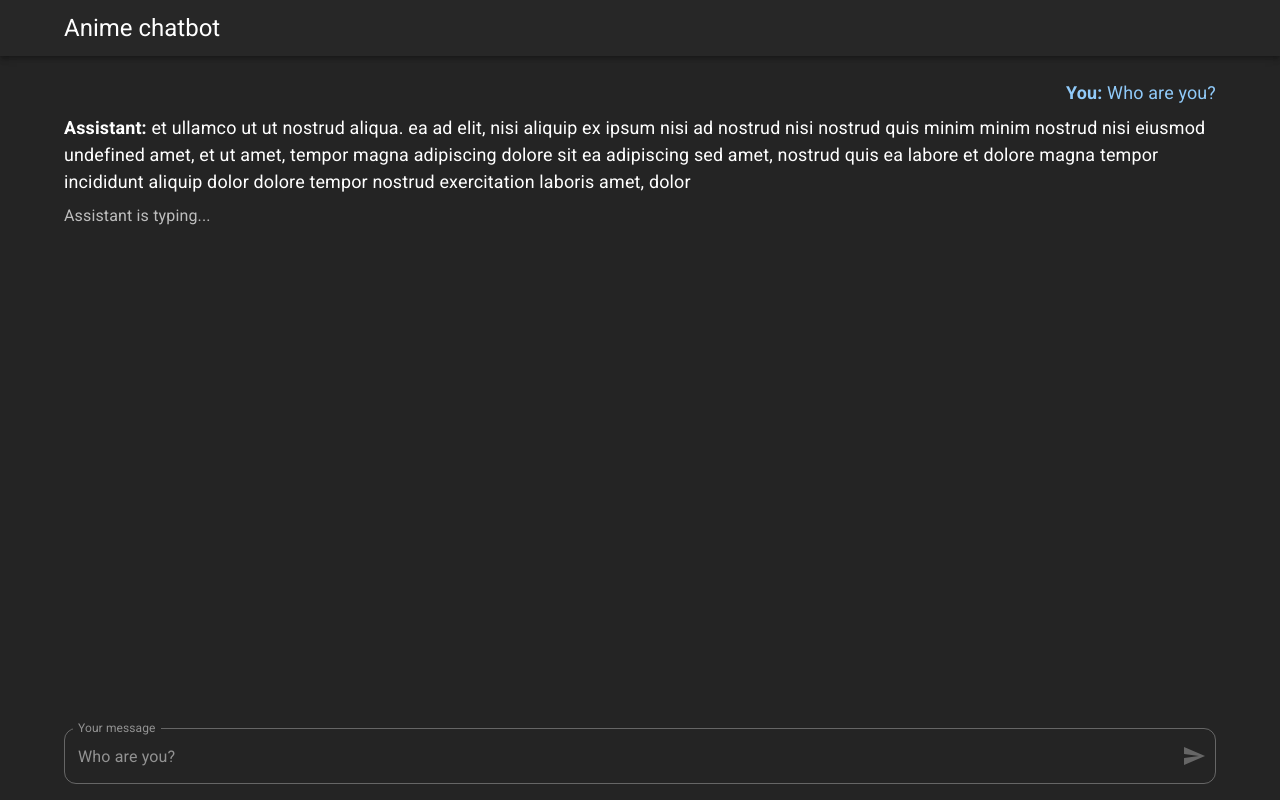
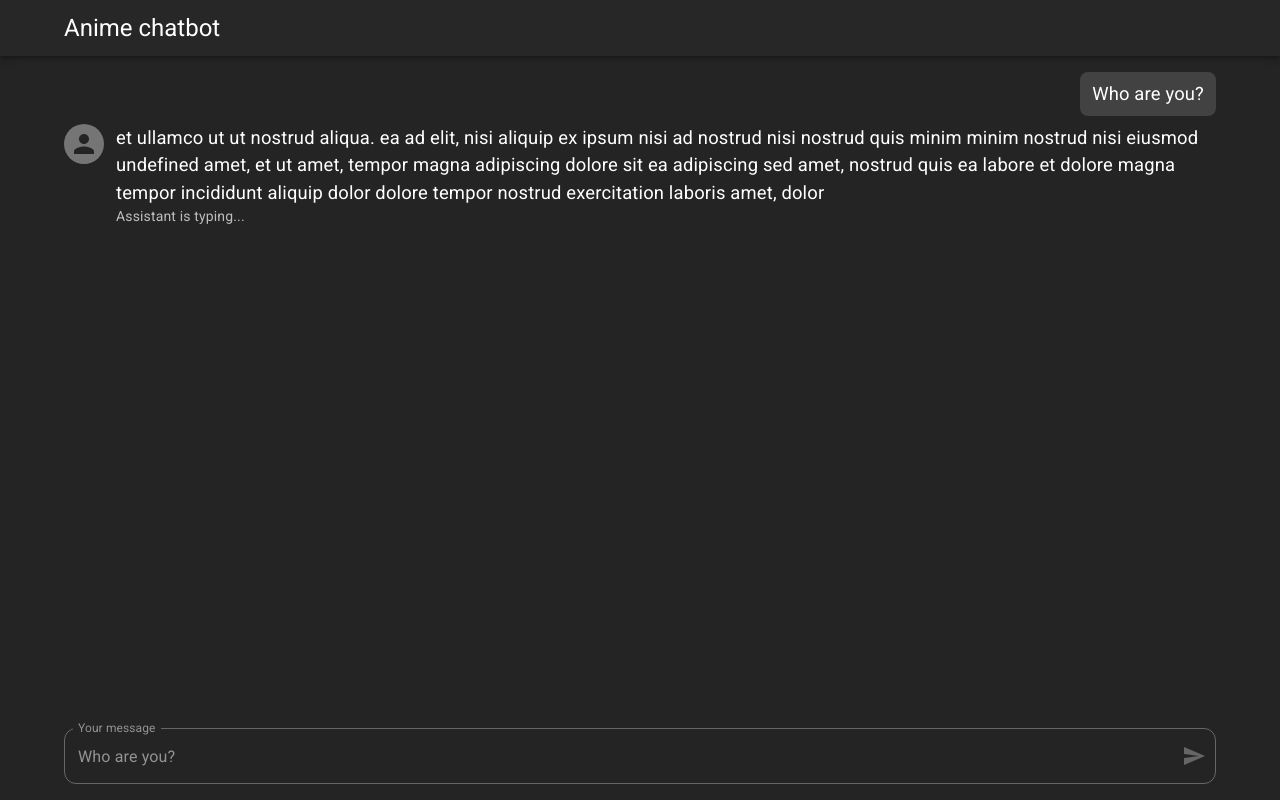
Before and after one commit to tolosa/character-chatbot-react, a React (Vite) app: page / in a window 1280 px wide. Both pictures are taken after a click on the button "send". Built offline with nearby package versions, Linux system fonts and the light colour scheme.

Commit message:
Improve messages list styling

```diff
--- a/src/components/MessagesList.jsx
+++ b/src/components/MessagesList.jsx
@@ -1,31 +1,41 @@
-import { Typography } from "@mui/material";
+import { Avatar, Typography } from "@mui/material";
 import PropTypes from "prop-types";
 
-const MessagesList = ({ messages, isLoading }) => (
-  <>
-    {messages.map((message, index) => (
+const MessagesList = ({ messages, isLoading }) =>
+  messages.map((message, index) => (
     <Typography
       key={index}
-        variant="body1"
       sx={{
-          fontSize: "1.12rem",
+        fontSize: "1.15rem",
         whiteSpace: "pre-wrap",
-          textAlign: message.role === "user" ? "right" : "left",
-          color: message.role === "user" ? "primary.main" : "text.primary",
-          mt: 1,
+        display: "flex",
+        flexDirection: message.role === "user" ? "row-reverse" : "row",
+        mb: 1,
       }}
     >
-        <strong>{message.role === "user" ? "You:" : "Assistant:"}</strong>{" "}
+      {message.role == "user" ? (
+        <Typography
+          component="span"
+          variant="inherit"
+          sx={{ backgroundColor: "grey.800", borderRadius: 2, py: 1, px: 1.5 }}
+        >
           {message.content}
         </Typography>
-    ))}
-    {isLoading && (
-      <Typography variant="body1" sx={{ mt: 1, color: "text.secondary" }}>
+      ) : (
+        <>
+          <Avatar sx={{ mr: 1.5 }} />
+          <div>
+            {message.content}
+            {isLoading && index == messages.length - 1 && (
+              <Typography variant="body2" sx={{ color: "text.secondary" }}>
                 Assistant is typing...
               </Typography>
             )}
+          </div>
         </>
-);
+      )}
+    </Typography>
+  ));
 
 MessagesList.propTypes = {
   messages: PropTypes.arrayOf(
```
Lines whose indentation alone changed are shown as unchanged.
